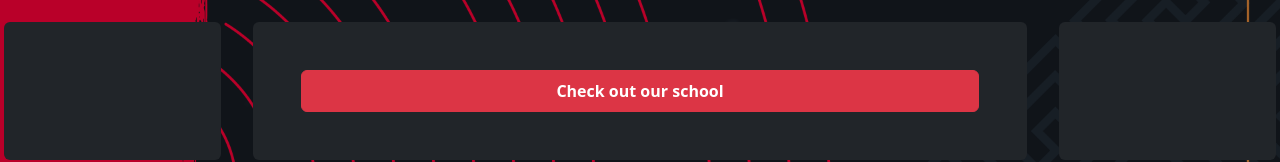
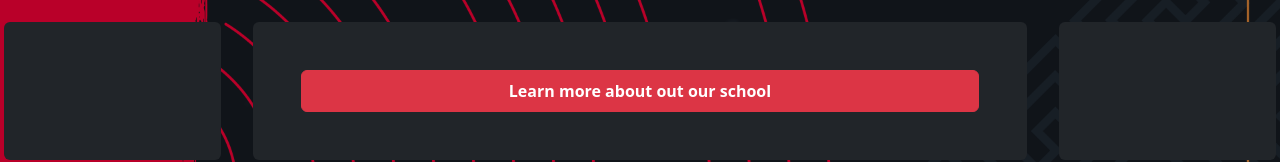
Before and after one commit to themusicalmagician/OpenDayWebsite.github.io, a plain HTML site: page index.html in a window 1280 px wide. Shown: the part 1195-1357 px from the top of the page. Drawn offline with nearby package versions, Linux system fonts and the light colour scheme.

Commit message:
Update index.html

```diff
--- a/index.html
+++ b/index.html
@@ -59,7 +59,7 @@
 
             </div>
             <div class="col bg-dark rounded m-3 p-5">
-                <a href="https://sintlucas.nl" target="_blank"><button type="button" class="btn btn-danger w-100 fw-bold p-2">Check out our school</button></a>
+                <a href="https://sintlucas.nl" target="_blank"><button type="button" class="btn btn-danger w-100 fw-bold p-2">Learn more about out our school</button></a>
             </div>
             <div class="col-2 bg-dark rounded m-3 p-5">
 
```
